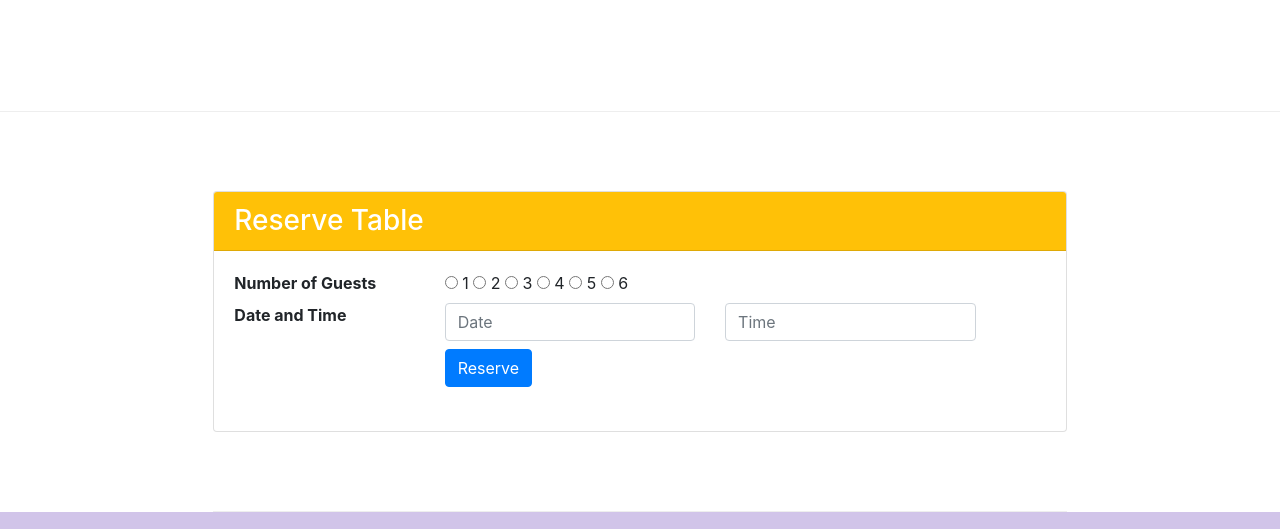
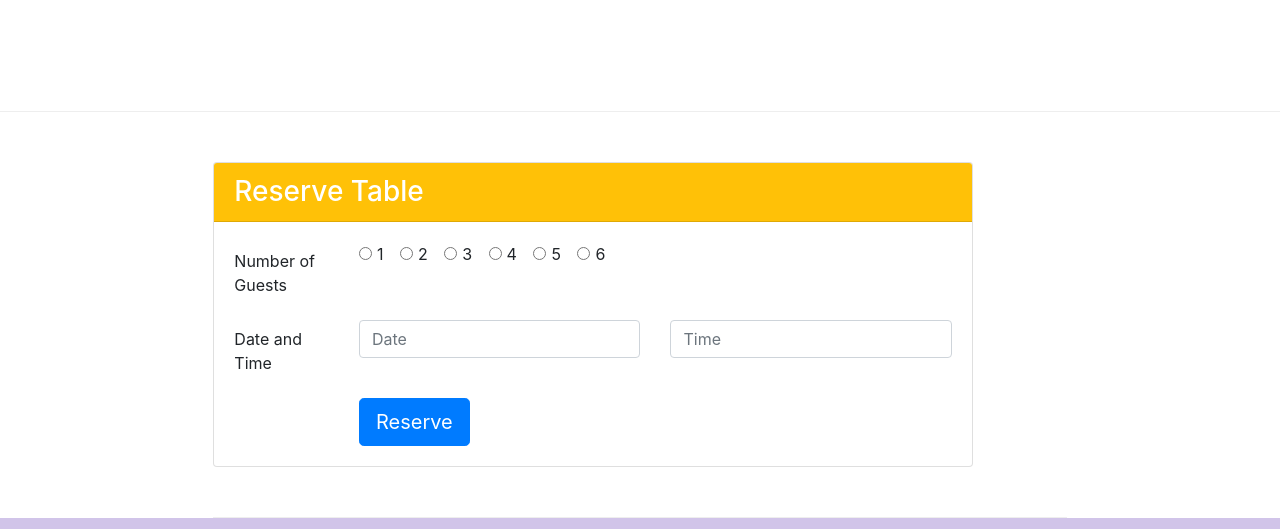
Before and after one commit to mironoart/BootstrapStudy, a website: page index.html in a window 1280 px wide. Shown: the part 1422-1951 px from the top of the page. Drawn offline with nearby package versions, Linux system fonts and the light colour scheme.

Commit message:
week 2 assignment fix

```diff
--- a/index.html
+++ b/index.html
@@ -175,42 +175,67 @@
 				<div class="card ">
 					<h3 class="card-header bg-warning text-white">Reserve Table</h3>
 					<div class="card-body">
-						<dl class="row">
-							<dt class="col-12 col-md-3">Number of Guests</dt>
-							<dd class="col-12 col-md-9">
-								<input type="radio" aria-label="1" /> 1
-								<input type="radio" aria-label="2" /> 2
-								<input type="radio" aria-label="3" /> 3
-								<input type="radio" aria-label="4" /> 4
-								<input type="radio" aria-label="5" /> 5
-								<input type="radio" aria-label="6" /> 6
-							</dd>
-
-							<dt class="col-12 col-md-3">Date and Time</dt>
-							<dd class="col-12 col-md-4">
-								<input
-									type="text"
-									class="form-control"
-									id="date"
-									name="Date"
-									placeholder="Date"
-								/>
-							</dd>
-							<dd class="col-12 col-md-4">
-								<input
-									type="text"
-									class="form-control"
-									id="Time"
-									name="time"
-									placeholder="Time"
-								/>
-							</dd>
-
-							<dt class="col-0 col-md-3"></dt>
-							<dd class="col-12 col-md-4">
-								<button type="submit" class="btn btn-primary">Reserve</button>
-							</dd>
-						</dl>
+							<form>
+									<fieldset class="form-group ">
+											<div class="row">
+													<div class="col-lg-2 col-form-label">Number of Guests</div>
+													<div class="col-lg-10">
+															<div class="form-check form-check-inline">
+																	<input class="form-check-input" type="radio" name="guests" id="guests-1" value="1">
+																	<label class="form-check-label" for="guests-1">
+																			1
+																	</label>
+															</div>
+															<div class="form-check form-check-inline">
+																	<input class="form-check-input" type="radio" name="guests" id="guests-2" value="2">
+																	<label class="form-check-label" for="guests-2">
+																			2
+																	</label>
+															</div>
+															<div class="form-check form-check-inline">
+																	<input class="form-check-input" type="radio" name="guests" id="guests-3" value="3">
+																	<label class="form-check-label" for="guests-3">
+																			3
+																	</label>
+															</div>
+															<div class="form-check form-check-inline">
+																	<input class="form-check-input" type="radio" name="guests" id="guests-4" value="4">
+																	<label class="form-check-label" for="guests-4">
+																			4
+																	</label>
+															</div>
+															<div class="form-check form-check-inline">
+																	<input class="form-check-input" type="radio" name="guests" id="guests-5" value="5">
+																	<label class="form-check-label" for="guests-5">
+																			5
+																	</label>
+															</div>
+															<div class="form-check form-check-inline">
+																	<input class="form-check-input" type="radio" name="guests" id="guests-6" value="6">
+																	<label class="form-check-label" for="guests-6">
+																			6
+																	</label>
+															</div>
+													</div>
+											</div>
+									</fieldset>
+									<fieldset class="form-group">
+											<div class="row">
+													<div class="col-lg-2 col-form-label">Date and Time</div>
+													<div class="col-lg-5">
+															<input type="text" class="form-control" id="table-date" name="date" placeholder="Date">
+													</div>
+													<div class="col-lg-5">
+															<input type="text" class="form-control" id="table-time" name="time" placeholder="Time">
+													</div>
+											</div>
+									</fieldset>
+									<div class="row">
+											<div class="col-lg-10 offset-lg-2">
+													<button type="submit" class="btn btn-lg btn-primary">Reserve</button>
+											</div>
+									</div>
+							</form>
 					</div>
 				</div>
 			</div>
```
